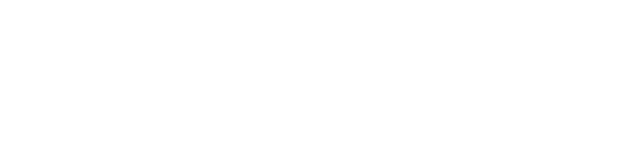
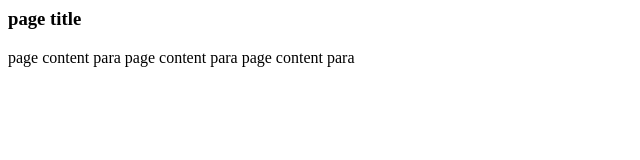
Before and after one commit to Bijay2928/csy1018, a plain HTML site: page index.html in a window 1280 px wide. Shown: the whole page, without its empty margins (0-640 px from the left). Drawn offline with Linux system fonts and the light colour scheme.

Commit message:
index file added

```diff
--- a/index.html
+++ b/index.html
@@ -5,6 +5,7 @@
 		<title>first web page</title>
 	</head>
 	<body>
-
+	<h3>page title</h3>
+	<p>page content para page content para page content para</p>
 	</body>
 	</html>
```
